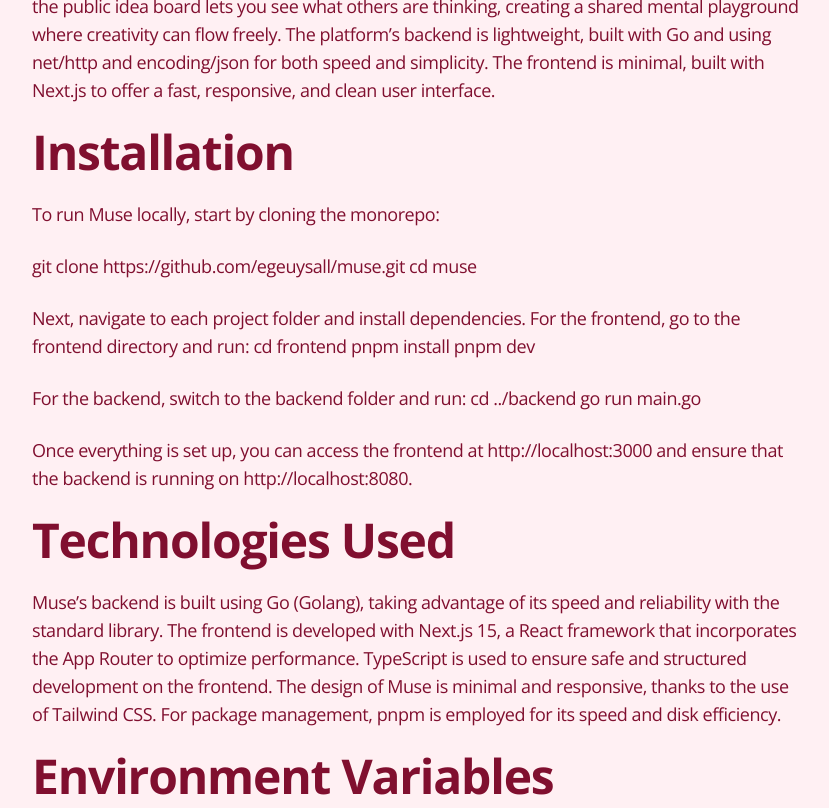
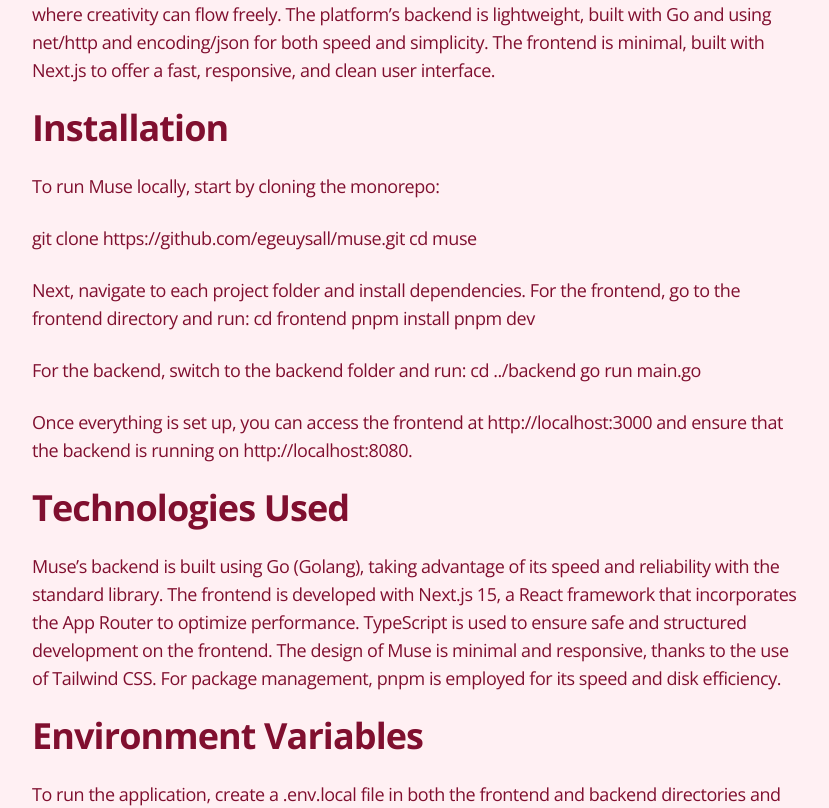
Before and after one commit to egeuysall/muse, a Next.js app in the folder frontend/: page /getting-started in a window 1280 px wide. Shown: the part 540-1348 px from the top of the page, without its empty margins (224-1053 px from the left). Built offline with nearby package versions, Linux system fonts and the light colour scheme.

Commit message:
Update page.mdx

```diff
--- a/frontend/src/app/getting-started/page.mdx
+++ b/frontend/src/app/getting-started/page.mdx
@@ -1,12 +1,12 @@
 <main className="w-full flex flex-col items-center justify-center gap-6">
     <section className="w-[80vw] flex flex-col items-center justify-center gap-6">
-        # Muse
+        ## Muse
         Muse is a collaborative idea-sharing platform where users can store, discover, and share short, spontaneous
         thoughts. Designed to be fast, minimal, and inspiring, Muse helps creators capture ideas in the moment—and
         browse others’ thoughts to spark new ones. Whether you're brainstorming, planning, or daydreaming, Muse gives
         your ideas a home.
 
-        ## Features
+        ### Features
         Muse allows for fast idea capture, enabling users to submit short ideas instantly with a title, category, and
         timestamp. Ideas can be explored either by tag or by time, allowing users to filter ideas by category or browse
         by date to revisit past inspiration. If you’re feeling stuck, Muse provides a random idea generator to serve you
@@ -15,7 +15,7 @@
         built with Go and using `net/http` and `encoding/json` for both speed and simplicity. The frontend is minimal,
         built with Next.js to offer a fast, responsive, and clean user interface.
 
-        ## Installation
+        ### Installation
         To run Muse locally, start by cloning the monorepo:
 
         git clone https://github.com/egeuysall/muse.git
@@ -34,18 +34,18 @@
         Once everything is set up, you can access the frontend at http://localhost:3000 and ensure that the backend is
         running on http://localhost:8080.
 
-        ## Technologies Used
+        ### Technologies Used
         Muse’s backend is built using Go (Golang), taking advantage of its speed and reliability with the standard
         library. The frontend is developed with Next.js 15, a React framework that incorporates the App Router to
         optimize performance. TypeScript is used to ensure safe and structured development on the frontend. The design
         of Muse is minimal and responsive, thanks to the use of Tailwind CSS. For package management, pnpm is employed
         for its speed and disk efficiency.
 
-        ## Environment Variables
+        ### Environment Variables
         To run the application, create a .env.local file in both the frontend and backend directories and populate it
         with the appropriate environment variables.
 
-        ## Development
+        ### Development
         Muse is structured as a monorepo with the frontend as a Next.js app and the backend as a Go server. Make sure to
         follow standard linting and formatting practices before committing any changes.
     </section>
```
